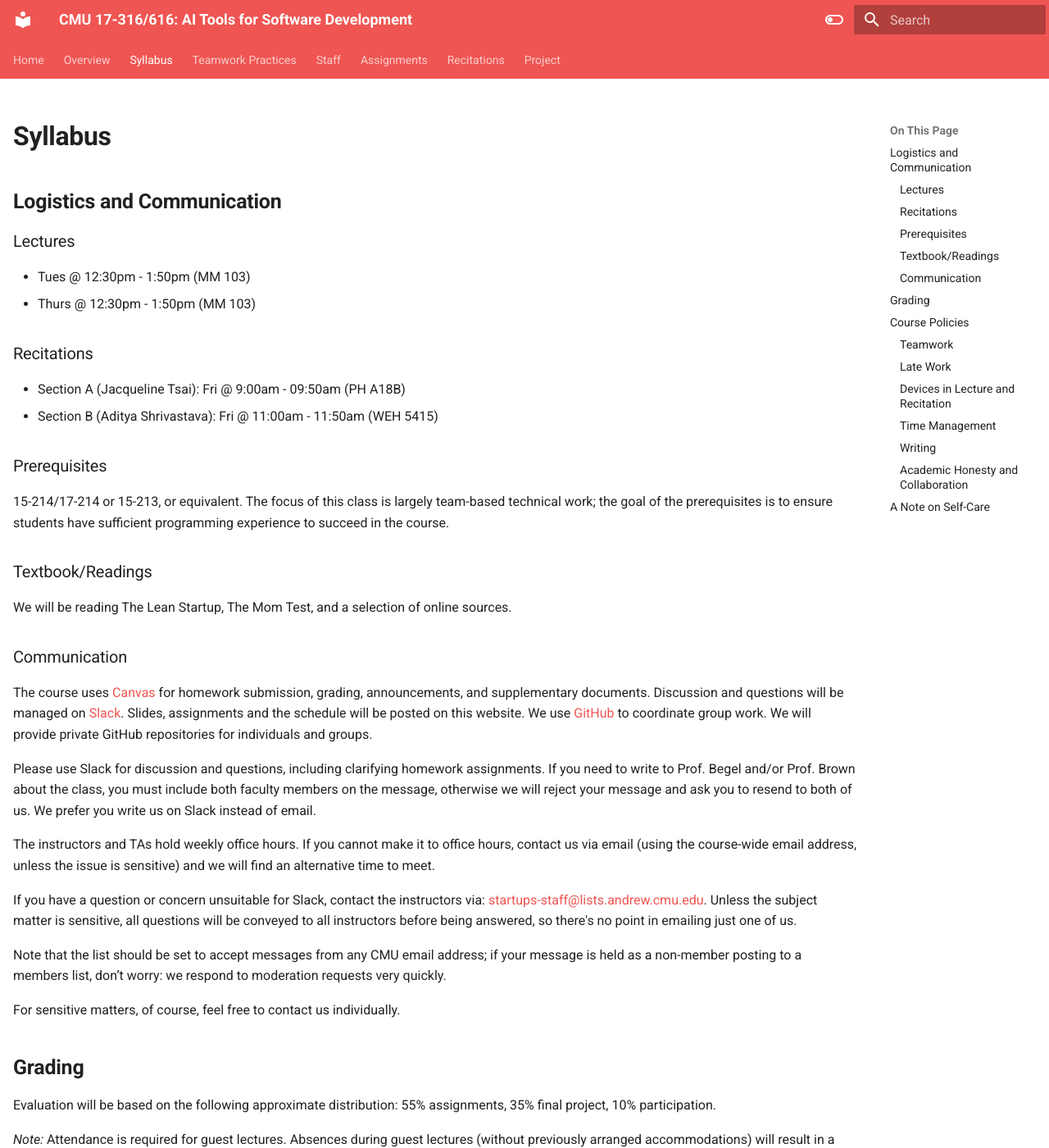
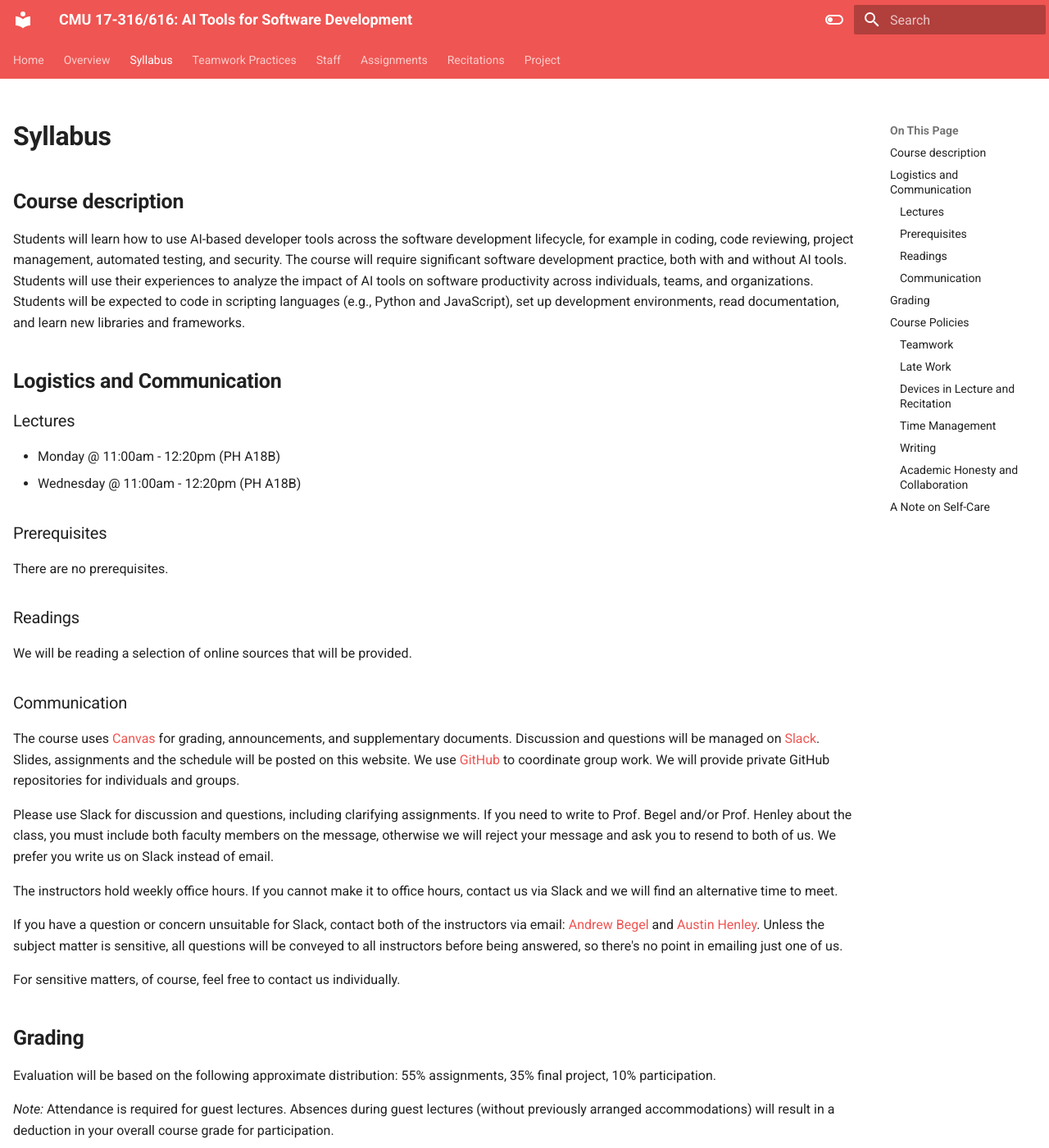
Before and after one commit to AI-Developer-Tools/ai-developer-tools.github.io, an MkDocs documentation site: the page built from docs/syllabus.md, in a window 1280 px wide and 1400 px high. Shown: the whole window at 82% size. Built offline with MkDocs 1.6.1 and Material for MkDocs 9.7.7, drawn with Linux system fonts in a browser that asks for light colours; some of the changed text lies outside the part shown.

Commit message:
Incremental.

```diff
--- a/docs/syllabus.md
+++ b/docs/syllabus.md
@@ -4,48 +4,38 @@ hide:
     - navigation
 ---
 
+## Course description
+
+Students will learn how to use AI-based developer tools across the software development lifecycle, for example in coding, code reviewing, project management, automated testing, and security. The course will require significant software development practice, both with and without AI tools. Students will use their experiences to analyze the impact of AI tools on software productivity across individuals, teams, and organizations. Students will be expected to code in scripting languages (e.g., Python and JavaScript), set up development environments, read documentation, and learn new libraries and frameworks.
+
 ## Logistics and Communication
 
 ### Lectures
 
-- Tues @ 12:30pm - 1:50pm (MM 103)
-- Thurs @ 12:30pm - 1:50pm (MM 103)
-
-### Recitations
-
-- Section A (Jacqueline Tsai): Fri @ 9:00am - 09:50am (PH A18B)
-- Section B (Aditya Shrivastava): Fri @ 11:00am - 11:50am (WEH 5415)
+- Monday @ 11:00am - 12:20pm (PH A18B)
+- Wednesday @ 11:00am - 12:20pm (PH A18B)
 
 ### Prerequisites
 
-15-214/17-214 or 15-213, or equivalent.  The focus of this class is largely
-team-based technical work; the goal of the prerequisites is to ensure students have
-sufficient programming experience to succeed in the course.
+There are no prerequisites.
 
-### Textbook/Readings
+### Readings
 
-We will be reading The Lean Startup, The Mom Test,
-and a selection of online sources.
+We will be reading a selection of online sources that will be provided.
 
 ### Communication
 
-The course uses [Canvas](https://canvas.cmu.edu/courses/45409) for homework submission,
-grading, announcements, and supplementary documents. Discussion and questions will be managed on [Slack](https://cmu-17-356-s25.slack.com/). Slides, assignments and the schedule
+The course uses [Canvas](https://canvas.cmu.edu/courses/49386) for grading, announcements, and supplementary documents. Discussion and questions will be managed on [Slack](https://aidevelopertools.slack.com/). Slides, assignments and the schedule
 will be posted on this website. We use [GitHub](https://www.github.com) to coordinate group work.  We will provide private GitHub repositories for individuals and groups.
 
-Please use Slack for discussion and questions, including clarifying homework assignments. If you need to write to Prof. Begel and/or Prof. Brown about the class, you must include both faculty members on the message, otherwise we will reject your message and ask you to resend to both of us. We prefer you write us on Slack instead of email.
+Please use Slack for discussion and questions, including clarifying assignments. If you need to write to Prof. Begel and/or Prof. Henley about the class, you must include both faculty members on the message, otherwise we will reject your message and ask you to resend to both of us. We prefer you write us on Slack instead of email.
 
-The instructors and TAs hold weekly office hours. If you cannot make it to office hours, contact us via email (using the course-wide email address,
-unless the issue is sensitive) and we will find an alternative time to meet.
+The instructors hold weekly office hours. If you cannot make it to office hours, contact us via Slack and we will find an alternative time to meet.
 
-If you have a question or concern unsuitable for Slack, contact the
-instructors via: [startups-staff@lists.andrew.cmu.edu](mailto:startups-staff@lists.andrew.cmu.edu). Unless the subject matter
+If you have a question or concern unsuitable for Slack, contact both of the
+instructors via email: [Andrew Begel](mailto:abegel@andrew.cmu.edu) and [Austin Henley](mailto:azhenley@cmu.edu). Unless the subject matter
 is sensitive, all questions will be conveyed to all instructors before being
 answered, so there's no point in emailing just one of us.</p>
-
-Note that the list should be set to accept messages from any CMU email
-address; if your message is held as a non-member posting to a members list,
-don’t worry: we respond to moderation requests very quickly.
 
 For sensitive matters, of course, feel free to contact us individually.
 
@@ -69,8 +59,6 @@ group and a component that is graded individually. By default, group assignments
 will receive a single grade, for all individuals.  However, we reserve the right
 to institute peer grading in problematic situations, as detailed in the [Team
 Policy](/teamwork).
-
-Please fill out the [Teamwork Survey](https://forms.gle/XNpUYWvuSyyc2L7u9)</a> so we can begin forming groups.
 
 ### Late Work
 
```
